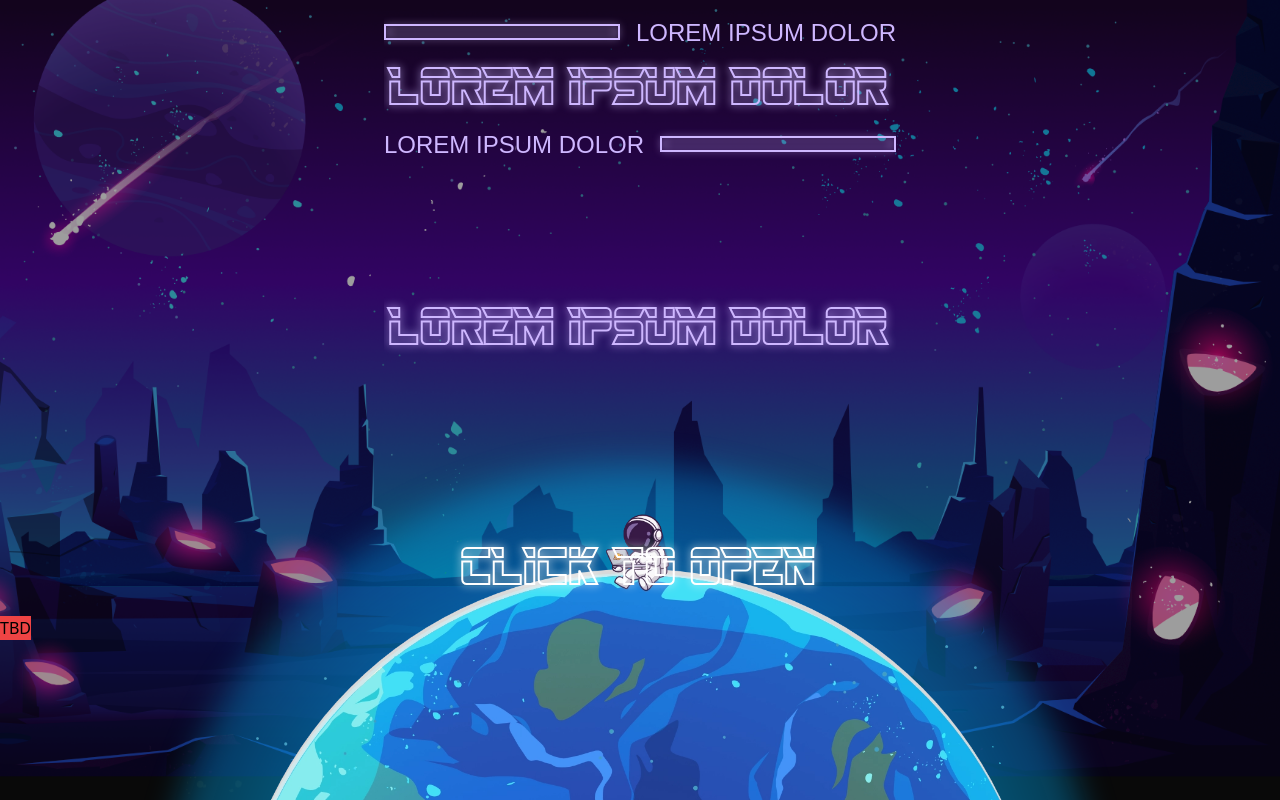
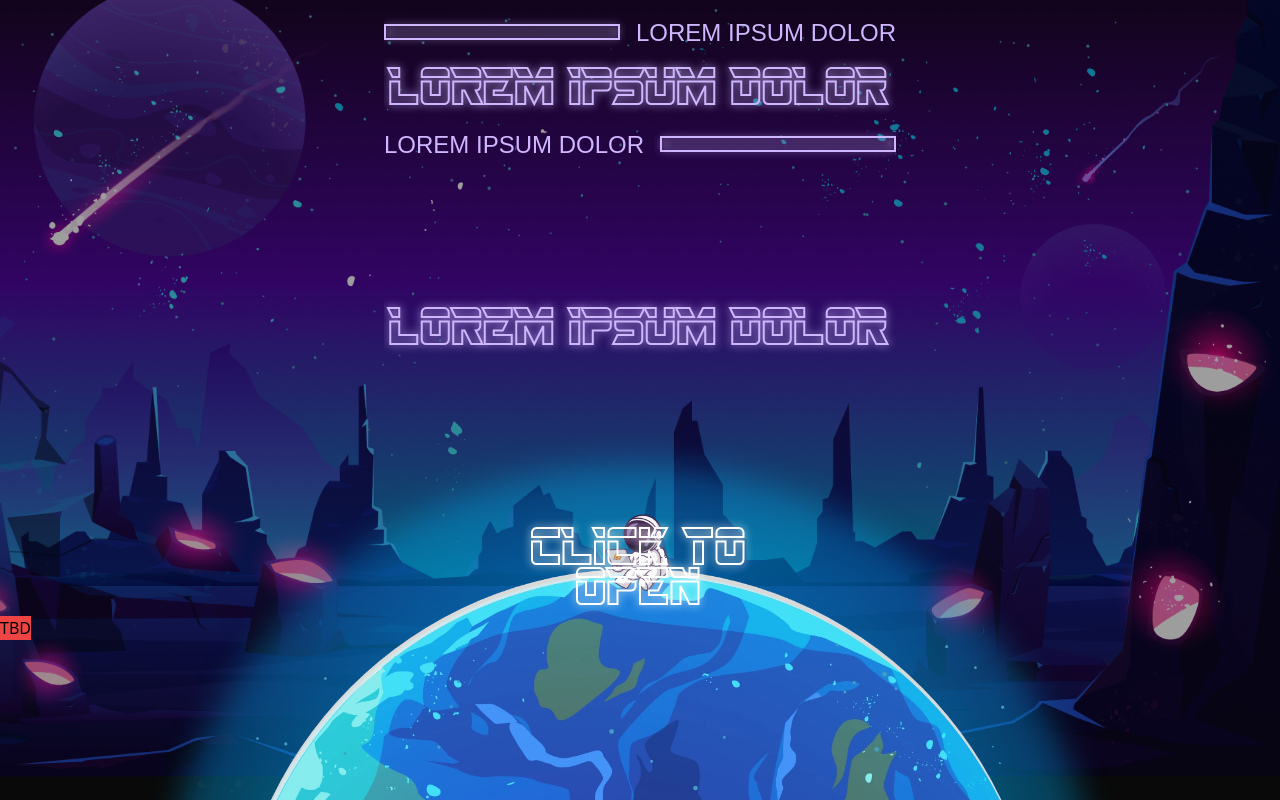
Before and after one commit to O-K-G/consolelog.me, a Next.js app: page / in a window 1280 px wide. Shown: the top 800 px of the page. Built offline with nearby package versions, Linux system fonts and the light colour scheme; a web font is replaced by a local one.

Commit message:
refactor: minor updates

```diff
--- a/src/components/About.tsx
+++ b/src/components/About.tsx
@@ -50,6 +50,8 @@ export default function About() {
               isButton: true,
               open: isTitleButtonOpen,
               onClick: () => setIsTitleButtonOpen((prevValue) => !prevValue),
+              className:
+                'w-full max-w-[10rem] sm:max-w-[11rem] h-20 sm:h-24 md:h-28 lg:h-36 lg:max-w-[17rem]',
             },
           ] as TitleProps[]
         ).map(({ id, ...rest }) => (
--- a/src/components/Title.tsx
+++ b/src/components/Title.tsx
@@ -47,7 +47,7 @@ export default function Title({
 }: TitleProps) {
   const containerClassName = !isButton
     ? ''
-    : 'border-transparent data-[open=true]:size-1/2 border-[0.188rem] data-[open=true]:border-title-purple data-[open=true]:bg-black/30 z-10 transition-all duration-1000 ease-in-out';
+    : 'border-transparent data-[open=true]:h-[40svh] data-[open=true]:lg:h-1/3 data-[open=true]:max-w-[50%] data-[open=true]:w-full border-[0.188rem] data-[open=true]:border-title-purple data-[open=true]:bg-black/30 z-10 transition-all duration-1000 ease-in-out';
 
   const componentClassName = !isButton
     ? 'title-text-stroke-purple before:title-text-stroke-purple'
```
